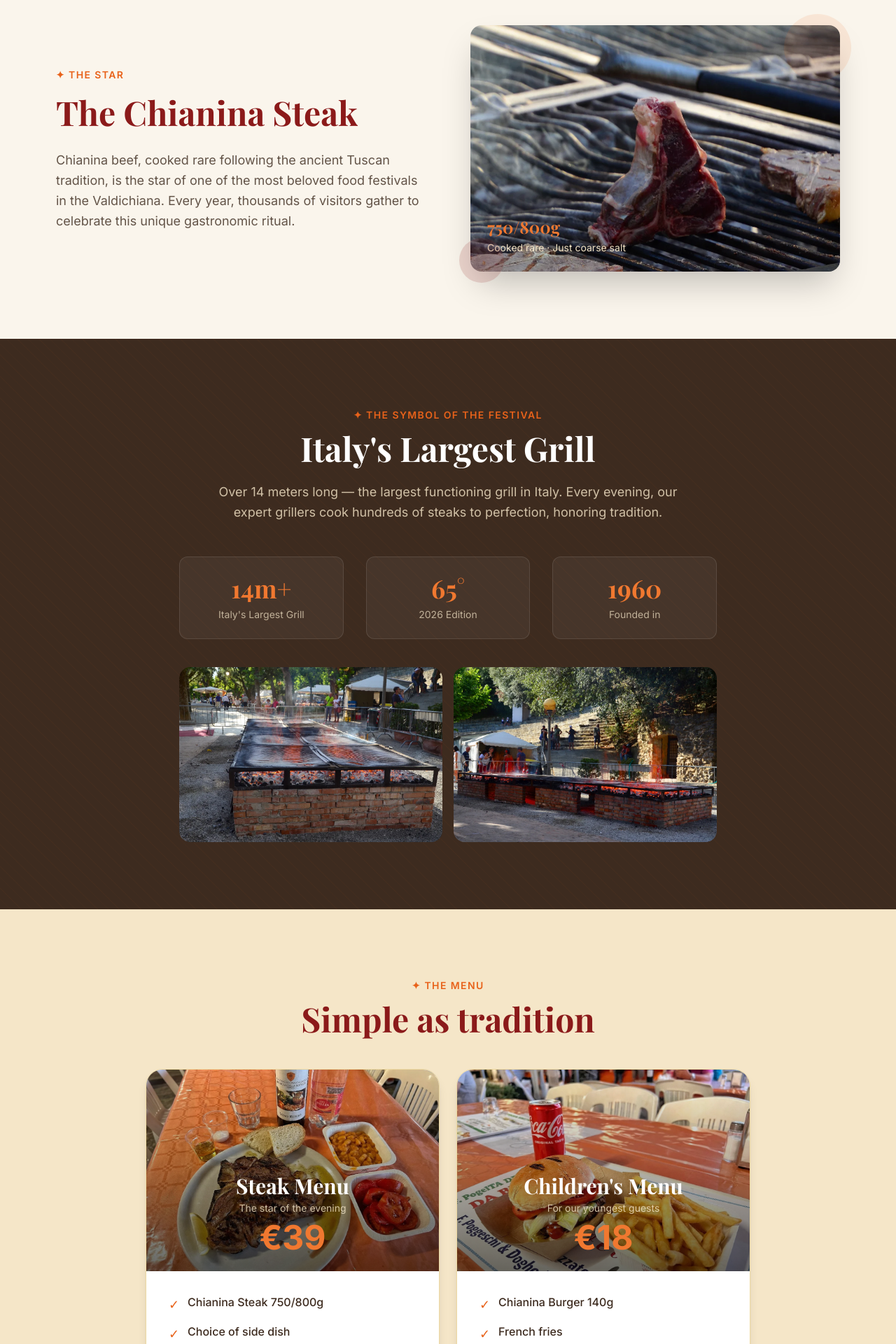
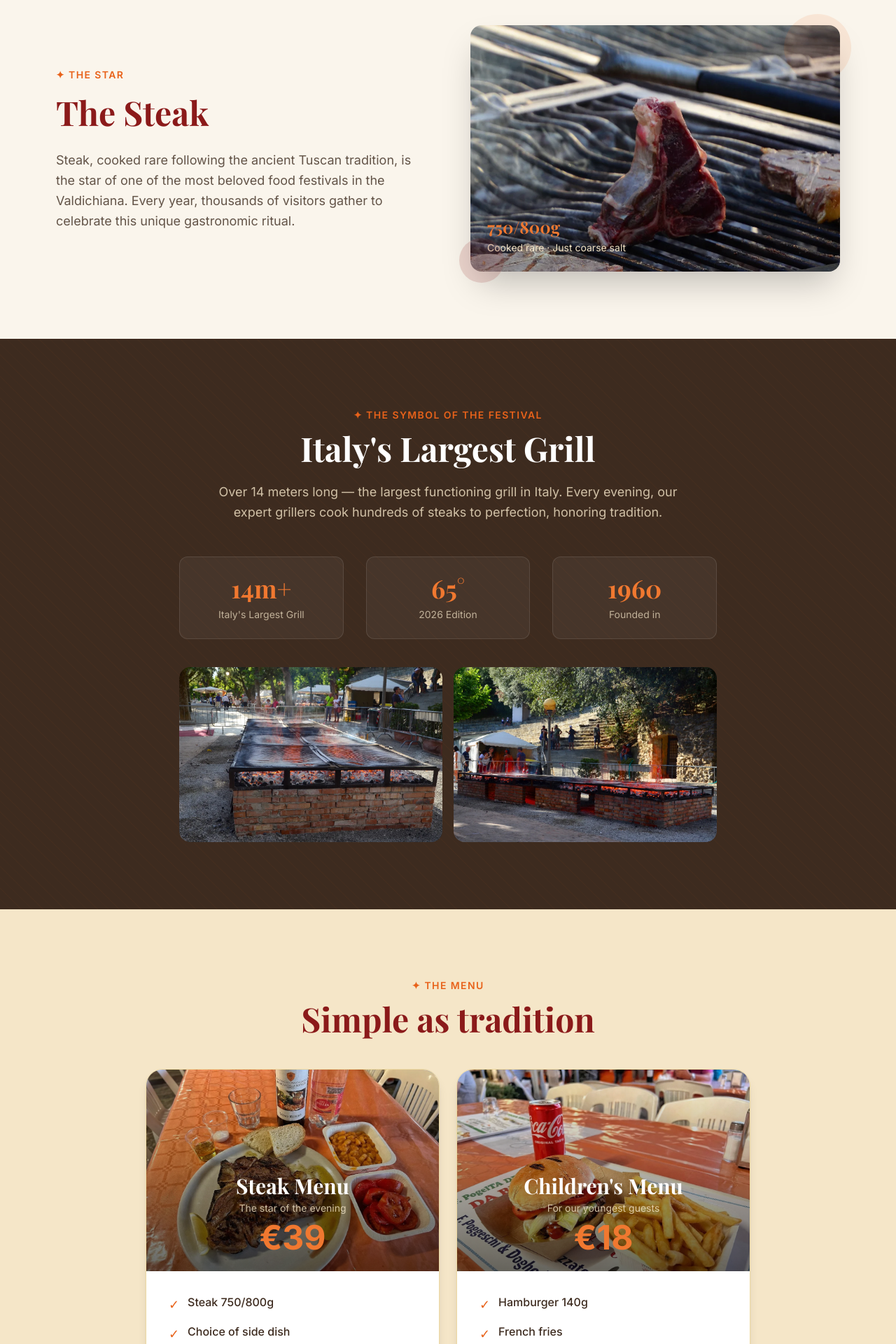
Before and after one commit to KometeCloud/sagra-bistecca-cortona, a Next.js app: page /en in a window 1280 px wide. Shown: the part 860-2780 px from the top of the page at 70% size. Built offline with nearby package versions, Linux system fonts and the light colour scheme; a web font is replaced by a local one.

Commit message:
fix: semplifica testi menu rimuovendo riferimenti a "Chianina"
Sostituisce "Bistecca Chianina" con "Bistecca", "Chianina Steak" con
"Steak" e "Hamburger Chianina/Chianina Burger" con "Hamburger" in
homepage, menu, tickets, gallery e traduzioni IT/EN.

```diff
--- a/app/[locale]/layout.tsx
+++ b/app/[locale]/layout.tsx
@@ -54,7 +54,7 @@ export default async function LocaleLayout({
     name: locale === 'it' ? '65° Sagra della Bistecca di Cortona' : '65th Sagra della Bistecca di Cortona',
     description: locale === 'it'
       ? 'La Sagra della Bistecca di Cortona: bistecca Chianina cotta al sangue, la griglia più grande d\'Italia.'
-      : 'The Sagra della Bistecca di Cortona: Chianina beef cooked rare, Italy\'s largest grill.',
+      : 'The Sagra della Bistecca di Cortona: Steak cooked rare, Italy\'s largest grill.',
     startDate: '2026-08-11',
     endDate: '2026-08-15',
     eventStatus: 'https://schema.org/EventScheduled',
--- a/app/[locale]/menu/page.tsx
+++ b/app/[locale]/menu/page.tsx
@@ -7,7 +7,7 @@ export async function generateMetadata({ params }: { params: Promise<{ locale: s
   const { locale } = await params;
   const isIt = locale === 'it';
   return {
-    title: isIt ? 'Il Menu — Bistecca Chianina €39' : 'The Menu — Chianina Steak €39',
+    title: isIt ? 'Il Menu — Bistecca €39' : 'The Menu — Steak €39',
     description: isIt
       ? 'Menu bistecca Chianina 750/800g a €39, menu bambini a €18. Prenotazioni gruppi disponibili.'
       : 'Chianina steak menu 750/800g at €39, children\'s menu at €18. Group bookings available.',
@@ -47,7 +47,7 @@ export default function MenuPage() {
               <div className="relative h-72 overflow-hidden">
                 <Image
                   src="/immagini/foto/foto_1200x800/webp/bistecca_1.webp"
-                  alt="Bistecca Chianina"
+                  alt="Bistecca"
                   fill
                   className="object-cover"
                   sizes="(max-width: 768px) 100vw, 50vw"
@@ -76,7 +76,7 @@ export default function MenuPage() {
               <div className="relative h-72 overflow-hidden">
                 <Image
                   src="/immagini/foto/foto_1200x800/webp/burgher_1.webp"
-                  alt="Hamburger Chianina"
+                  alt="Hamburger"
                   fill
                   className="object-cover"
                   sizes="(max-width: 768px) 100vw, 50vw"
--- a/app/[locale]/page.tsx
+++ b/app/[locale]/page.tsx
@@ -42,7 +42,7 @@ export default function HomePage() {
               <div className="rounded-2xl overflow-hidden shadow-2xl aspect-[3/2] relative">
                 <Image
                   src="/immagini/foto/foto_1200x800/webp/carne_cruda_4.webp"
-                  alt="Bistecca Chianina"
+                  alt="Bistecca"
                   fill
                   className="object-cover scale-[1.2]"
                   sizes="(max-width: 1024px) 100vw, 50vw"
@@ -128,7 +128,7 @@ export default function HomePage() {
             {[
               {
                 photo: '/immagini/foto/foto_1200x800/webp/bistecca_1.webp',
-                alt: 'Bistecca Chianina',
+                alt: 'Bistecca',
                 name: t('steakMenuName'),
                 desc: tMenu('steakDescription'),
                 price: tMenu('steakPrice'),
@@ -136,7 +136,7 @@ export default function HomePage() {
               },
               {
                 photo: '/immagini/foto/foto_1200x800/webp/burgher_1.webp',
-                alt: 'Hamburger Chianina',
+                alt: 'Hamburger',
                 name: t('childrenMenuName'),
                 desc: tMenu('childrenDescription'),
                 price: tMenu('childrenPrice'),
--- a/app/[locale]/tickets/page.tsx
+++ b/app/[locale]/tickets/page.tsx
@@ -50,7 +50,7 @@ export default function TicketsPage() {
               <div className="relative h-72 overflow-hidden">
                 <Image
                   src="/immagini/foto/foto_1200x800/webp/bistecca_1.webp"
-                  alt="Bistecca Chianina"
+                  alt="Bistecca"
                   fill
                   className="object-cover"
                   sizes="(max-width: 768px) 100vw, 50vw"
@@ -79,7 +79,7 @@ export default function TicketsPage() {
               <div className="relative h-72 overflow-hidden">
                 <Image
                   src="/immagini/foto/foto_1200x800/webp/burgher_1.webp"
-                  alt="Hamburger Chianina"
+                  alt="Hamburger"
                   fill
                   className="object-cover"
                   sizes="(max-width: 768px) 100vw, 50vw"
--- a/components/GalleryGrid.tsx
+++ b/components/GalleryGrid.tsx
@@ -13,7 +13,7 @@ const PHOTOS = [
   { src: '/immagini/foto/foto_1200x800/webp/carne_ingriglia_7.webp', alt: 'Bistecca sulla griglia 7' },
   { src: '/immagini/foto/foto_1200x800/webp/carne_ingriglia_8.webp', alt: 'Bistecca sulla griglia 8' },
   { src: '/immagini/foto/foto_1200x800/webp/carne_ingriglia_10.webp', alt: 'Bistecca sulla griglia 10' },
-  { src: '/immagini/foto/foto_1200x800/webp/carne_cruda_1.webp', alt: 'Bistecca Chianina' },
+  { src: '/immagini/foto/foto_1200x800/webp/carne_cruda_1.webp', alt: 'Bistecca' },
   { src: '/immagini/foto/foto_1200x800/webp/carne_cruda_2.webp', alt: 'Carne Chianina 2' },
   { src: '/immagini/foto/foto_1200x800/webp/carne_cruda_3.webp', alt: 'Carne Chianina 3' },
   { src: '/immagini/foto/foto_1200x800/webp/carne_cruda_4.webp', alt: 'Carne Chianina 4' },
@@ -28,8 +28,8 @@ const PHOTOS = [
   { src: '/immagini/foto/foto_1200x800/webp/persone_4.webp', alt: 'Ospiti alla sagra 2' },
   { src: '/immagini/foto/foto_1200x800/webp/pesone_1.webp', alt: 'Persone alla sagra' },
   { src: '/immagini/foto/foto_1200x800/webp/bar_1.webp', alt: 'Il bar della sagra' },
-  { src: '/immagini/foto/foto_1200x800/webp/bistecca_1.webp', alt: 'Bistecca Chianina' },
-  { src: '/immagini/foto/foto_1200x800/webp/burgher_1.webp', alt: 'Hamburger Chianina' },
+  { src: '/immagini/foto/foto_1200x800/webp/bistecca_1.webp', alt: 'Bistecca' },
+  { src: '/immagini/foto/foto_1200x800/webp/burgher_1.webp', alt: 'Hamburger' },
   { src: '/immagini/foto/foto_1200x800/webp/dolci_1.webp', alt: 'Dolci della sagra' },
 ];
 
--- a/messages/en.json
+++ b/messages/en.json
@@ -18,8 +18,8 @@
     "location": "Giardini del Parterre, Cortona",
     "cta": "Buy Tickets",
     "learnMore": "Learn more",
-    "aboutTitle": "The Chianina Steak",
-    "aboutText": "Chianina beef, cooked rare following the ancient Tuscan tradition, is the star of one of the most beloved food festivals in the Valdichiana. Every year, thousands of visitors gather to celebrate this unique gastronomic ritual.",
+    "aboutTitle": "The Steak",
+    "aboutText": "Steak, cooked rare following the ancient Tuscan tradition, is the star of one of the most beloved food festivals in the Valdichiana. Every year, thousands of visitors gather to celebrate this unique gastronomic ritual.",
     "grillTitle": "Italy's Largest Grill",
     "grillText": "Over 14 meters long — the largest functioning grill in Italy. Every evening, our expert grillers cook hundreds of steaks to perfection, honoring tradition.",
     "locationTitle": "Where to Find Us",
@@ -29,7 +29,7 @@
     "historyLink": "Discover our story",
     "protagonistaBadge": "✦ The star",
     "steakCardDesc": "Cooked rare · Just coarse salt",
-    "steakCardName": "Chianina Steak",
+    "steakCardName": "Steak",
     "grillBadge": "✦ The symbol of the festival",
     "grillStatLabel": "Italy's Largest Grill",
     "editionLabel": "2026 Edition",
@@ -37,11 +37,11 @@
     "menuBadge": "✦ The menu",
     "menuSectionTitle": "Simple as tradition",
     "steakMenuName": "Steak Menu",
-    "steakMenuItem1": "Chianina Steak 750/800g",
+    "steakMenuItem1": "Steak 750/800g",
     "steakMenuItem2": "Choice of side dish",
     "steakMenuItem3": "1L water + bread",
     "childrenMenuName": "Children's Menu",
-    "childrenMenuItem1": "Chianina Burger 140g",
+    "childrenMenuItem1": "Hamburger 140g",
     "childrenMenuItem2": "French fries",
     "childrenMenuItem3": "Soft drink or water",
     "viewFullMenu": "View full menu",
@@ -59,7 +59,7 @@
     "steakPrice": "€39",
     "steakDescription": "The star of the evening",
     "steakItems": [
-      "Chianina Steak 750/800g",
+      "Steak 750/800g",
       "Side dish: white beans or tomatoes",
       "1 liter of water",
       "Bread and cover charge"
@@ -68,7 +68,7 @@
     "childrenPrice": "€18",
     "childrenDescription": "For our youngest guests",
     "childrenItems": [
-      "Chianina Burger 140g",
+      "Hamburger 140g",
       "French fries",
       "Soft drink or water",
       "Cover charge"
@@ -113,7 +113,7 @@
     "title": "Our Story",
     "subtitle": "Over 60 years of tradition",
     "p1": "The Sagra della Bistecca di Cortona was born in the 1960s as a moment of celebration and community for the people of Cortona. What started as a simple communal dinner has grown over the decades into one of Tuscany's most renowned food festivals.",
-    "p2": "The undisputed star is always the same: Chianina beef, a prized cut from the native cattle breed of the Valdichiana, cooked rare following the traditional recipe. A simple preparation that respects the raw ingredient and enhances the authentic flavor of the meat.",
+    "p2": "The undisputed star is always the same: Steak, a prized cut from the native cattle breed of the Valdichiana, cooked rare following the traditional recipe. A simple preparation that respects the raw ingredient and enhances the authentic flavor of the meat.",
     "p3": "The grill, over 14 meters long, is the festival's symbol — the largest functioning grill in Italy. Every evening of the event, the master grillers cook hundreds of steaks with the same care and passion as always.",
     "p4": "After more than 60 editions, the Sagra della Bistecca remains an unmissable event for locals and visitors from around the world, set in the magnificent Giardini del Parterre, with the Valle di Cortona as a backdrop.",
     "statsEditions": "Editions",
--- a/messages/it.json
+++ b/messages/it.json
@@ -18,8 +18,8 @@
     "location": "Giardini del Parterre, Cortona",
     "cta": "Acquista Biglietti",
     "learnMore": "Scopri di più",
-    "aboutTitle": "La Bistecca Chianina",
-    "aboutText": "La carne di Chianina, cotta al sangue secondo l'antica tradizione toscana, protagonista assoluta di una delle sagre più amate della Valdichiana. Ogni anno, migliaia di visitatori si riuniscono per celebrare questo rito gastronomico unico.",
+    "aboutTitle": "La Bistecca",
+    "aboutText": "La Bistecca, cotta al sangue secondo l'antica tradizione toscana, protagonista assoluta di una delle sagre più amate della Valdichiana. Ogni anno, migliaia di visitatori si riuniscono per celebrare questo rito gastronomico unico.",
     "grillTitle": "La Griglia più Grande d'Italia",
     "grillText": "Oltre 14 metri di lunghezza — la griglia funzionante più grande d'Italia. Ogni sera, i nostri esperti grigliatori cuociono centinaia di bistecche alla perfezione, nel rispetto della tradizione.",
     "locationTitle": "Dove Siamo",
@@ -29,7 +29,7 @@
     "historyLink": "Scopri la nostra storia",
     "protagonistaBadge": "✦ La protagonista",
     "steakCardDesc": "Cotta al sangue · Solo sale grosso",
-    "steakCardName": "Bistecca Chianina",
+    "steakCardName": "Bistecca",
     "grillBadge": "✦ Il simbolo della sagra",
     "grillStatLabel": "La griglia più grande d'Italia",
     "editionLabel": "Edizione 2026",
@@ -37,11 +37,11 @@
     "menuBadge": "✦ Il menu",
     "menuSectionTitle": "Semplice come la tradizione",
     "steakMenuName": "Menu Bistecca",
-    "steakMenuItem1": "Bistecca Chianina 750/800g",
+    "steakMenuItem1": "Bistecca 750/800g",
     "steakMenuItem2": "Contorno a scelta",
     "steakMenuItem3": "1L acqua + pane",
     "childrenMenuName": "Menu Bambini",
-    "childrenMenuItem1": "Hamburger Chianina 140g",
+    "childrenMenuItem1": "Hamburger 140g",
     "childrenMenuItem2": "Patatine fritte",
     "childrenMenuItem3": "Bibita o acqua",
     "viewFullMenu": "Vedi il menu completo",
@@ -59,7 +59,7 @@
     "steakPrice": "€39",
     "steakDescription": "Il protagonista indiscusso della serata",
     "steakItems": [
-      "Bistecca Chianina 750/800g",
+      "Bistecca 750/800g",
       "Contorno a scelta: fagioli al fiasco o pomodori",
       "1 litro di acqua",
       "Pane e coperto"
@@ -68,7 +68,7 @@
     "childrenPrice": "€18",
     "childrenDescription": "Per i piccoli ospiti",
     "childrenItems": [
-      "Hamburger di Chianina 140g",
+      "Hamburger 140g",
       "Patatine fritte",
       "Bibita analcolica o acqua",
       "Coperto"
```
